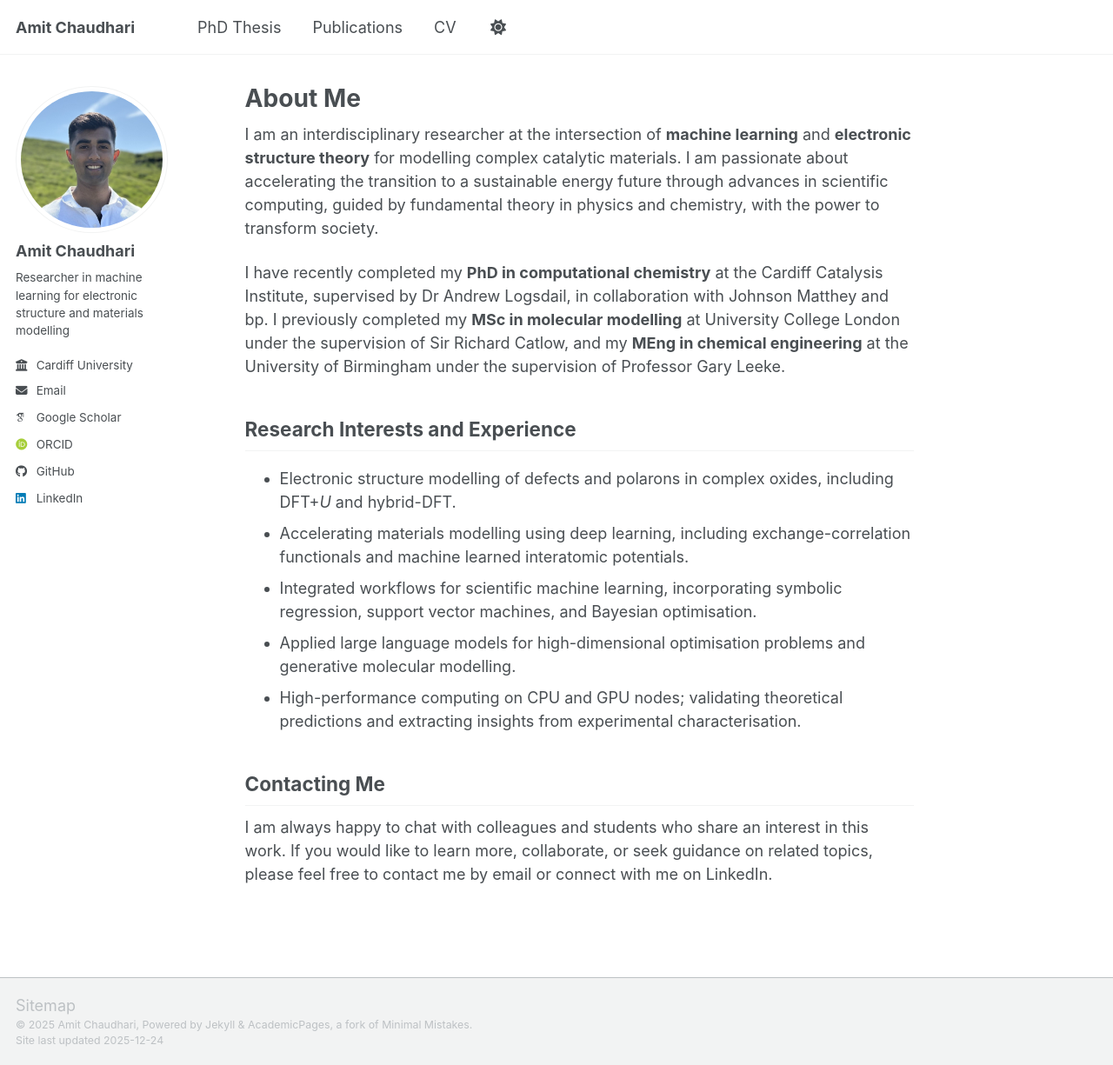
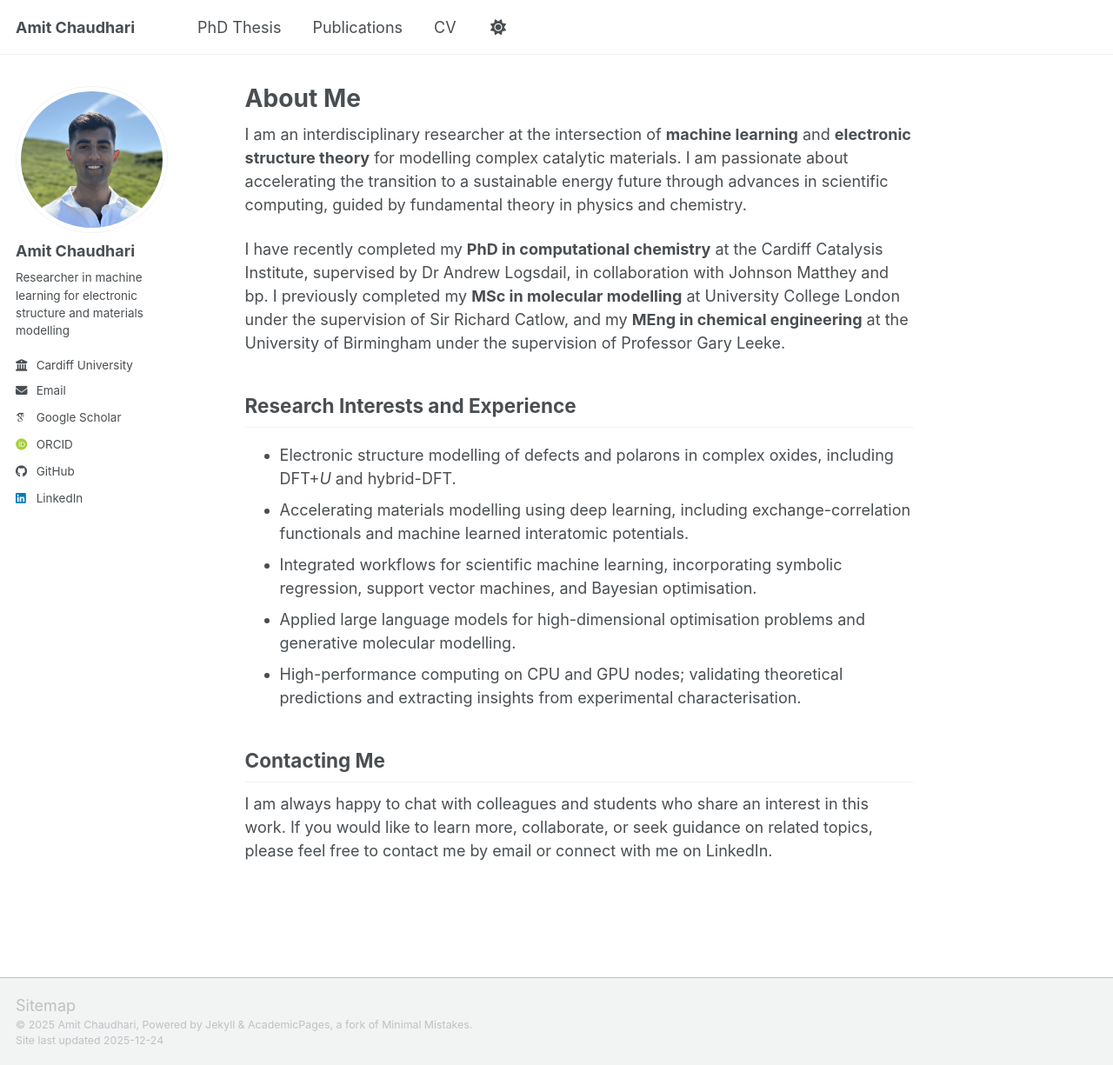
Before and after one commit to amitmc1/amitmc1.github.io, a Jekyll site: the page built from _pages/about.md, in a window 1280 px wide and 1225 px high. Shown: the whole window at 87% size. Built offline with Jekyll 4.4.1, drawn with Linux system fonts in a browser that asks for light colours; some web fonts are replaced; a script bundle is joined from its source files by our own code; library files that are not in the unit come from our copies.

Commit message:
Update about.md

```diff
--- a/_pages/about.md
+++ b/_pages/about.md
@@ -7,7 +7,7 @@
   - /about.html
 ---
 
-I am an interdisciplinary researcher at the intersection of <strong>machine learning</strong> and <strong>electronic structure theory</strong> for modelling complex catalytic materials. I am passionate about accelerating the transition to a sustainable energy future through advances in scientific computing, guided by fundamental theory in physics and chemistry, with the power to transform society.
+I am an interdisciplinary researcher at the intersection of <strong>machine learning</strong> and <strong>electronic structure theory</strong> for modelling complex catalytic materials. I am passionate about accelerating the transition to a sustainable energy future through advances in scientific computing, guided by fundamental theory in physics and chemistry.
 
 <p></p>
 
```
